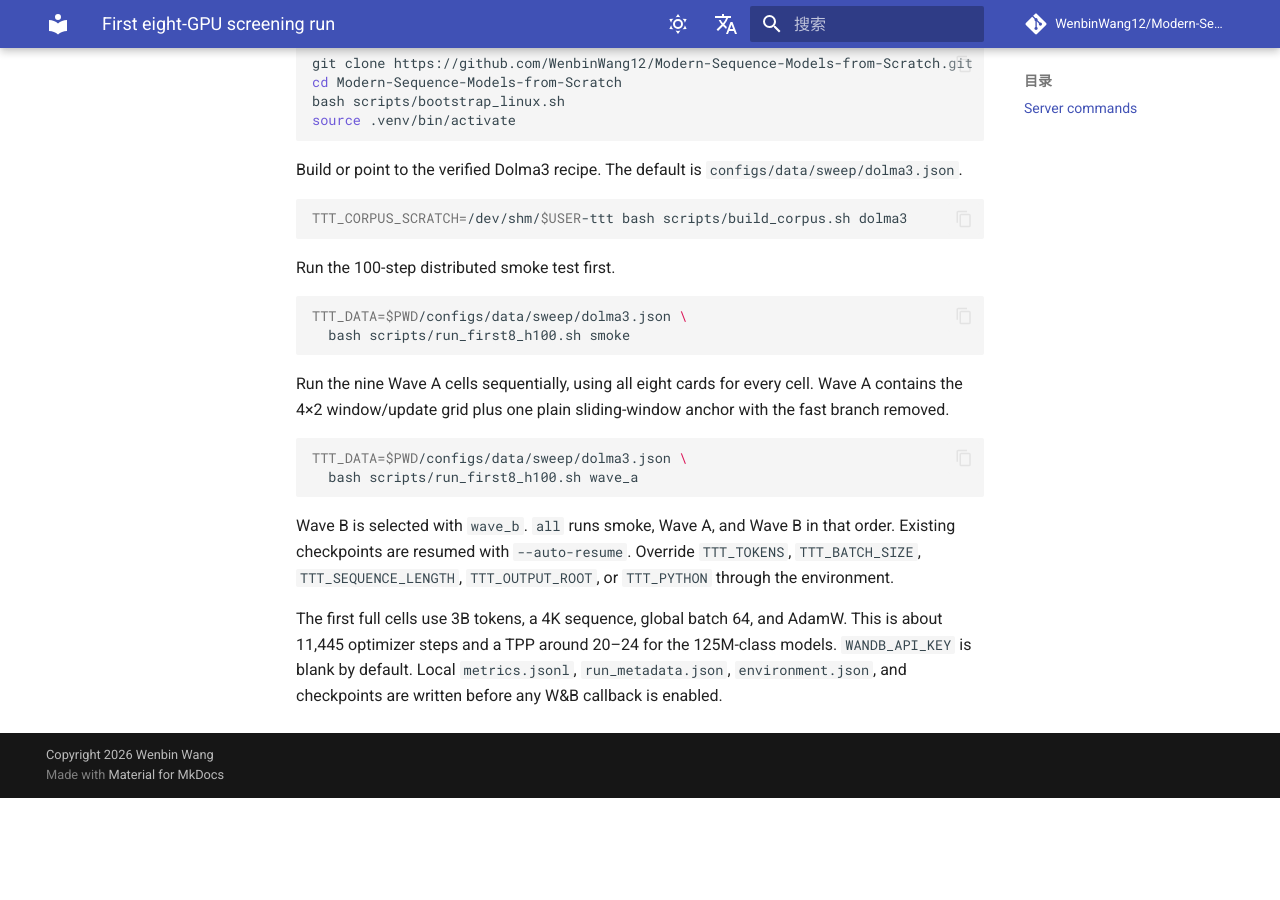
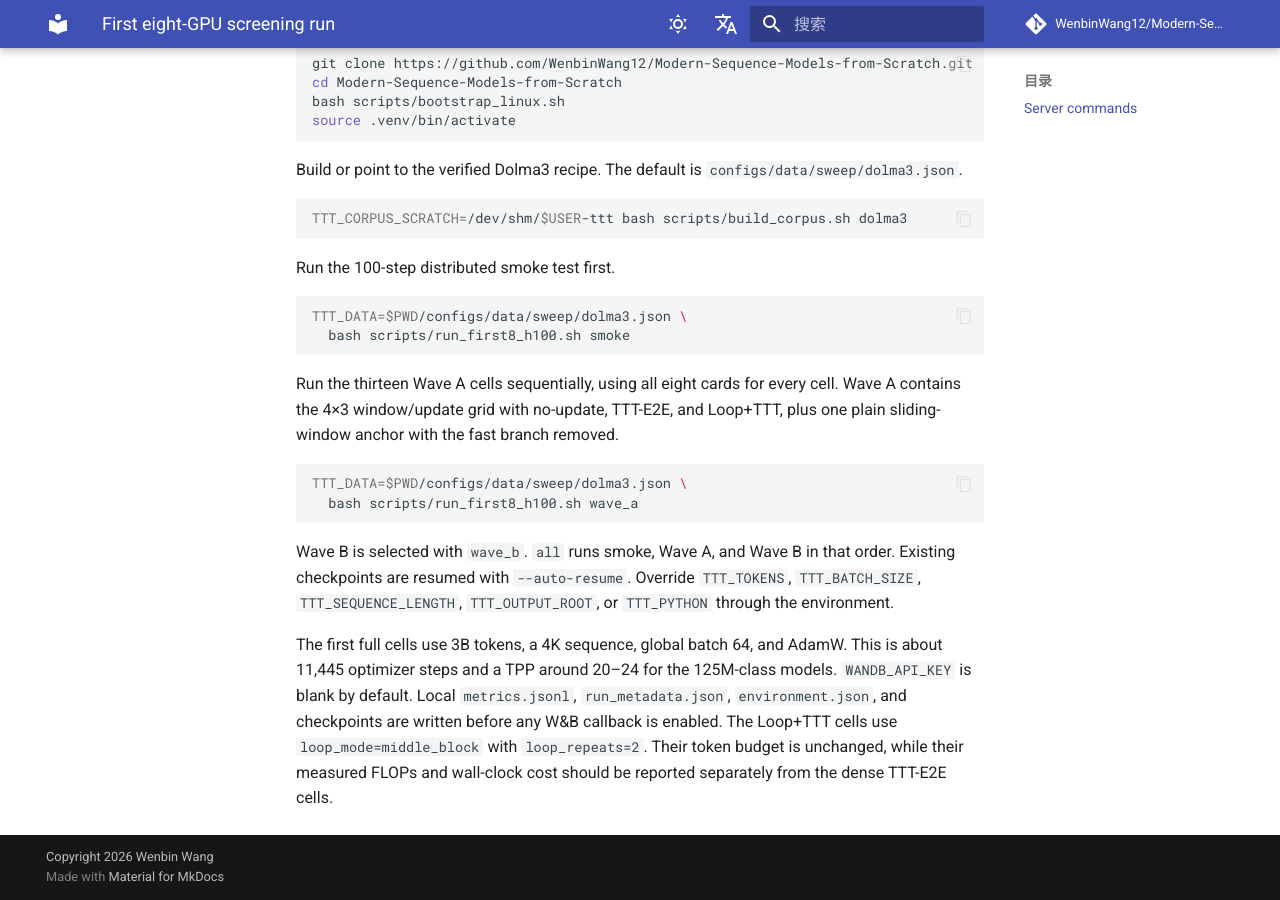
Before and after one commit to WenbinWang12/Modern-Sequence-Models-from-Scratch, an MkDocs documentation site: the page built from docs/first8_h100.md, in a window 1280 px wide and 900 px high, scrolled down 542 px. Built offline with MkDocs 1.6.1 and Material for MkDocs 9.7.7, drawn with Linux system fonts in a browser that asks for light colours; comment, search, counter and statistics services are not loaded; before the commit the page ends 1340 px from its top, so only the background shows below that.

Commit message:
Add Loop plus TTT Wave A grid

````diff
--- a/docs/first8_h100.md
+++ b/docs/first8_h100.md
@@ -32,7 +32,7 @@ TTT_DATA=$PWD/configs/data/sweep/dolma3.json \
   bash scripts/run_first8_h100.sh smoke
 ```
 
-Run the nine Wave A cells sequentially, using all eight cards for every cell. Wave A contains the 4×2 window/update grid plus one plain sliding-window anchor with the fast branch removed.
+Run the thirteen Wave A cells sequentially, using all eight cards for every cell. Wave A contains the 4×3 window/update grid with no-update, TTT-E2E, and Loop+TTT, plus one plain sliding-window anchor with the fast branch removed.
 
 ```bash
 TTT_DATA=$PWD/configs/data/sweep/dolma3.json \
@@ -42,3 +42,4 @@ TTT_DATA=$PWD/configs/data/sweep/dolma3.json \
 Wave B is selected with `wave_b`. `all` runs smoke, Wave A, and Wave B in that order. Existing checkpoints are resumed with `--auto-resume`. Override `TTT_TOKENS`, `TTT_BATCH_SIZE`, `TTT_SEQUENCE_LENGTH`, `TTT_OUTPUT_ROOT`, or `TTT_PYTHON` through the environment.
 
 The first full cells use 3B tokens, a 4K sequence, global batch 64, and AdamW. This is about 11,445 optimizer steps and a TPP around 20–24 for the 125M-class models. `WANDB_API_KEY` is blank by default. Local `metrics.jsonl`, `run_metadata.json`, `environment.json`, and checkpoints are written before any W&B callback is enabled.
+The Loop+TTT cells use `loop_mode=middle_block` with `loop_repeats=2`. Their token budget is unchanged, while their measured FLOPs and wall-clock cost should be reported separately from the dense TTT-E2E cells.
````
Also changed, not shown: docs/experiment_plan.md (+1 -1 lines), 1 other file.
